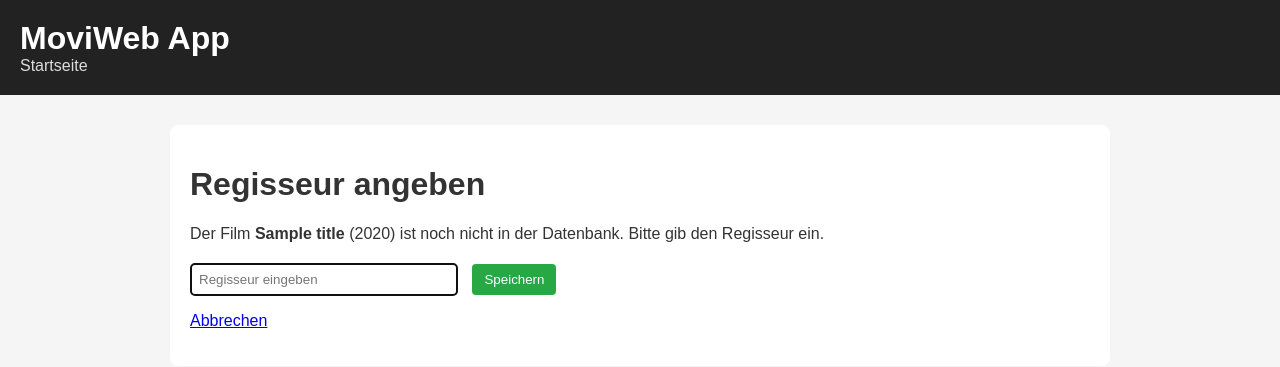
After one commit to LarsPetschke/MoviWebApp, a Flask app: template templates/director.html in a window 1280 px wide. The commit adds this page. Shown: the top 367 px of the page. Run offline with Flask 3, Linux system fonts and the light colour scheme; the template is opened without the code that fills it: most values are stand-ins (such as "Sample title", 1, 10 or a date in 2020).

Commit message:
rework DB issues

```diff
--- a/app.py
+++ b/app.py
@@ -1,17 +1,20 @@
+import os
 from flask import Flask, request, redirect, url_for, render_template
 from data_manager import DataManager
 from models import db, Movie
 
 app = Flask(__name__)
 
-# Codio-Datenbank im instance/-Ordner
-app.config['SQLALCHEMY_DATABASE_URI'] = "sqlite:///instance/movies.db"
+# Absoluter Pfad zur Datenbank im instance-Ordner (funktioniert lokal und auf Codio).
+# Flask-SQLAlchemy 3 loest relative Pfade sonst relativ zum instance-Ordner auf
+# ("instance/instance/movies.db") und kann die Datei dann nicht oeffnen.
+os.makedirs(app.instance_path, exist_ok=True)
+db_path = os.path.join(app.instance_path, "movies.db")
+app.config['SQLALCHEMY_DATABASE_URI'] = "sqlite:///" + db_path.replace("\\", "/")
+
 app.config['SQLALCHEMY_TRACK_MODIFICATIONS'] = False
 
-# Datenbank mit der App verknüpfen
 db.init_app(app)
-
-# DataManager erstellen
 data_manager = DataManager()
 
 
@@ -40,8 +43,11 @@ def create_user():
 # ---------------------------------------------------------
 @app.route('/users/<int:user_id>/movies', methods=['GET'])
 def get_movies(user_id):
+    user = data_manager.get_user(user_id)
+    if user is None:
+        return render_template('404.html'), 404
     movies = data_manager.get_movies(user_id)
-    return render_template('movies.html', movies=movies, user_id=user_id)
+    return render_template('movies.html', movies=movies, user_id=user_id, user=user)
 
 
 # ---------------------------------------------------------
@@ -49,13 +55,30 @@ def get_movies(user_id):
 # ---------------------------------------------------------
 @app.route('/users/<int:user_id>/movies', methods=['POST'])
 def add_movie(user_id):
-    title = request.form.get('title')
+    title = (request.form.get('title') or '').strip()
+    year = request.form.get('year', type=int)
+    director = (request.form.get('director') or '').strip()
+    poster_url = ""
+
+    if not title or year is None:
+        return redirect(url_for('get_movies', user_id=user_id))
+
+    if not director:
+        # Film (Titel + Jahr) in der Datenbank suchen
+        known = data_manager.find_movie(title, year)
+        if known:
+            director = known.director
+            poster_url = known.poster_url or ""
+        else:
+            # Nicht gefunden -> Regisseur abfragen
+            return render_template('director.html', user_id=user_id,
+                                   title=title, year=year)
 
     movie = Movie(
         name=title,
-        director="Unknown",
-        year=0,
-        poster_url="",
+        director=director,
+        year=year,
+        poster_url=poster_url,
         user_id=user_id
     )
 
@@ -68,8 +91,9 @@ def add_movie(user_id):
 # ---------------------------------------------------------
 @app.route('/users/<int:user_id>/movies/<int:movie_id>/update', methods=['POST'])
 def update_movie(user_id, movie_id):
-    new_title = request.form.get('new_title')
-    data_manager.update_movie(movie_id, new_title)
+    new_title = request.form.get('new_title') or None
+    new_year = request.form.get('new_year', type=int)
+    data_manager.update_movie(movie_id, new_title, new_year)
     return redirect(url_for('get_movies', user_id=user_id))
 
 
@@ -93,7 +117,8 @@ def page_not_found(e):
 # ---------------------------------------------------------
 # App starten + Datenbank erzeugen
 # ---------------------------------------------------------
+with app.app_context():
+    db.create_all()
+
 if __name__ == '__main__':
-    with app.app_context():
-        db.create_all()
     app.run(debug=True)
--- a/templates/base.html
+++ b/templates/base.html
@@ -13,7 +13,7 @@
     <header>
         <h1>MoviWeb App</h1>
         <nav>
-            <a href="{{ url_for('home') }}">Startseite</a>
+            <a href="{{ url_for('index') }}">Startseite</a>
         </nav>
     </header>
 
--- /dev/null
+++ b/templates/director.html
@@ -0,0 +1,19 @@
+{% extends "base.html" %}
+
+{% block content %}
+
+<h1>Regisseur angeben</h1>
+
+<p>Der Film <strong>{{ title }}</strong> ({{ year }}) ist noch nicht in der Datenbank.
+Bitte gib den Regisseur ein.</p>
+
+<form action="{{ url_for('add_movie', user_id=user_id) }}" method="post">
+    <input type="hidden" name="title" value="{{ title }}">
+    <input type="hidden" name="year" value="{{ year }}">
+    <input type="text" name="director" placeholder="Regisseur eingeben" required autofocus>
+    <button type="submit">Speichern</button>
+</form>
+
+<p><a href="{{ url_for('get_movies', user_id=user_id) }}">Abbrechen</a></p>
+
+{% endblock %}
--- a/templates/index.html
+++ b/templates/index.html
@@ -7,7 +7,7 @@
 <ul class="user-list">
     {% for user in users %}
     <li class="user-entry">
-        <a href="{{ url_for('list_movies', user_id=user.id) }}" class="btn">
+        <a href="{{ url_for('get_movies', user_id=user.id) }}" class="btn">
             {{ user.name }}
         </a>
     </li>
@@ -16,7 +16,7 @@
 
 <h2>Neuen Nutzer hinzufügen</h2>
 
-<form action="{{ url_for('add_user') }}" method="post">
+<form action="{{ url_for('create_user') }}" method="post">
     <input type="text" name="name" placeholder="Name eingeben" required>
     <button type="submit">Hinzufügen</button>
 </form>
```
Also changed, not shown: data_manager.py (+20 -3 lines), templates/movies.html (+6 -4 lines), data/movies.db (added), instance/movies.db (added).
